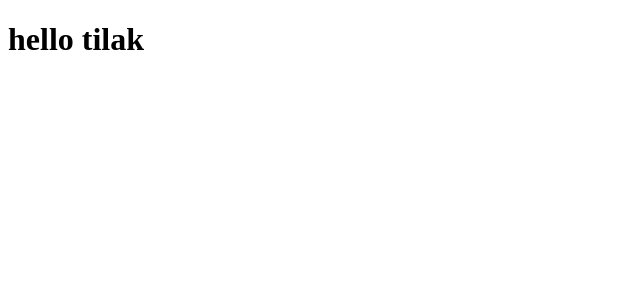
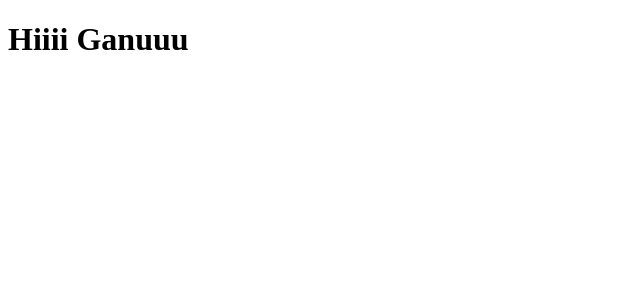
Before and after one commit to ganesh29082002/KrishiConnect1, a React (Create React App) app in the folder client/: page / in a window 1280 px wide. Shown: the top 300 px of the page, without its empty margins (0-640 px from the left). Built offline with nearby package versions, Linux system fonts and the light colour scheme.

Commit message:
New Message Added

```diff
--- a/client/src/App.js
+++ b/client/src/App.js
@@ -3,7 +3,7 @@ import React from 'react'
 export default function App() {
   return (
     <div>
-      <h1>hello tilak</h1>
+      <h1>Hiiii Ganuuu</h1>
     </div>
   )
 }
```
